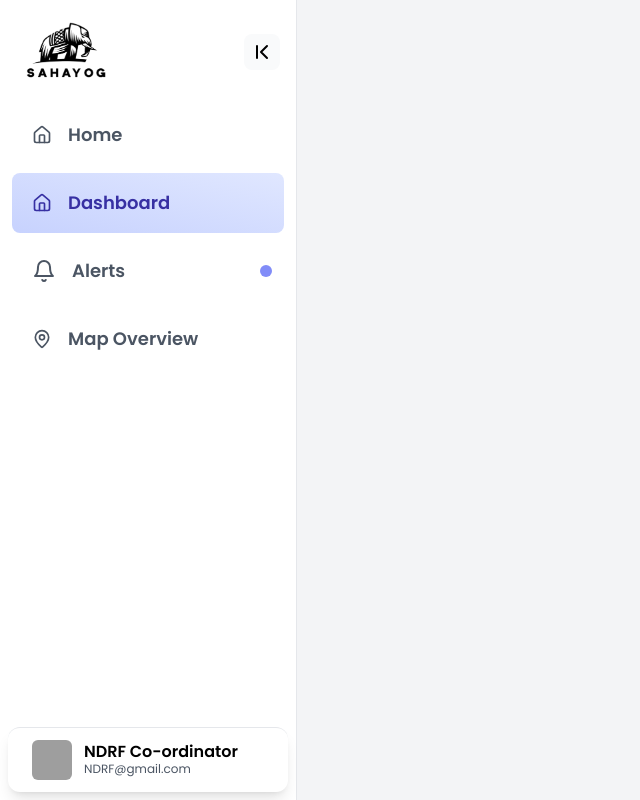
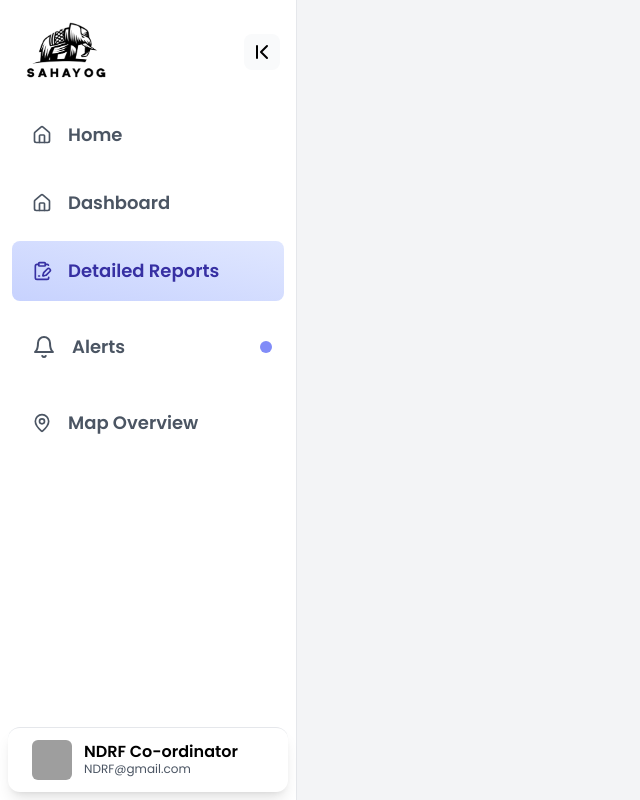
Before and after one commit to Swasti008/Sahayog-Disaster-Response, a React (Vite) app in the folder sahayog-app/: page /dashboard/reports in a window 1280 px wide. Shown: the whole page, without its empty margins (0-640 px from the left). Built offline with nearby package versions, Linux system fonts and the light colour scheme; no server answers; grey boxes are pictures that could not be loaded.

Commit message:
Added a detailed reports section + bug fixes

```diff
--- a/sahayog-app/src/components/Dahboard.jsx
+++ b/sahayog-app/src/components/Dahboard.jsx
@@ -3,8 +3,6 @@ import "../css/Dashboard.css";
 import CardComponent from "./CardComponent";
 import moment from "moment";
 import { ChevronDown, ChevronUp, Clock } from "lucide-react";
-import { useEffect } from "react";
-import NotificationsActiveIcon from "@mui/icons-material/NotificationsActive";
 
 const Dashboard = ({ alerts }) => {
   const [viewMode, setViewMode] = useState("scroll");
@@ -14,25 +12,21 @@ const Dashboard = ({ alerts }) => {
   const [isTypeDropdownOpen, setIsTypeDropdownOpen] = useState(false);
   const [searchTerm, setSearchTerm] = useState("");
 
-  // Get unique alert types
   const alertTypes = useMemo(() => {
     if (!alerts) return [];
     const types = [...new Set(alerts.map((alert) => alert.type))];
     return ["all", ...types];
   }, [alerts]);
 
-  // Combined filtering function incorporating search and type filters
   const filteredAlerts = useMemo(() => {
     if (!alerts) return [];
 
     let filtered = [...alerts];
 
-    // Apply type filter
     if (selectedType !== "all") {
       filtered = filtered.filter((alert) => alert.type === selectedType);
     }
 
-    // Apply search filter if there's a search term
     if (searchTerm) {
       const lowercasedSearch = searchTerm.toLowerCase();
       filtered = filtered.filter(
--- /dev/null
+++ b/sahayog-app/src/components/DetailedReports.jsx
@@ -0,0 +1,9 @@
+import React from 'react'
+
+function DetailedReports() {
+  return (
+    <div>DetailedReports</div>
+  )
+}
+
+export default DetailedReports
--- a/sahayog-app/src/css/Dashboard.css
+++ b/sahayog-app/src/css/Dashboard.css
@@ -142,3 +142,25 @@
   overflow: hidden; /* Disable internal scrolling initially */
   transition: max-height 0.3s ease;
 }
+
+#AlertOverview .relative {
+  overflow: hidden;
+  white-space: nowrap;
+  background-color: #e43434;
+}
+
+#AlertOverview .collapsed {
+  box-shadow: 3px 2px 4px rgba(255, 116, 116, 0.621);
+}
+
+#AlertOverview .expanded {
+  box-shadow: 4px 4px 5px rgba(255, 110, 110, 0.579);
+}
+
+#AlertOverview .transition-all {
+  transition: all 0.3s ease-in-out;
+}
+
+#AlertOverview .rounded-xl {
+  border-radius: 0.75rem;
+}
--- a/sahayog-app/src/pages/MainDash.jsx
+++ b/sahayog-app/src/pages/MainDash.jsx
@@ -1,20 +1,28 @@
 // src/App.js
 import React, { useState, useEffect } from "react";
-import { Route, Routes, Link, useLocation } from "react-router-dom";
+import {
+  Route,
+  Routes,
+  Link,
+  useLocation,
+  useNavigate,
+} from "react-router-dom";
 import Sidebar, { SidebarItem } from "../components/SideNav";
 import Dashboard from "../components/Dahboard";
 import InteractiveMap from "../components/InterativeMap";
-import { Home, Bell, MapPin, User } from "lucide-react";
+import { Home, Bell, MapPin, ClipboardPenLine } from "lucide-react";
 import { Typography } from "@mui/material";
 import io from "socket.io-client";
 import FetchData from "../components/services/FetchData";
+import DetailedReports from "../components/DetailedReports";
 
-const socket = io("http://localhost:3000"); // Connect to the server
+const socket = io("http://localhost:3000");
 
 const MainDash = () => {
   const [alerts, setAlerts] = useState([]);
-  const [activeItem, setActiveItem] = useState("dashboard"); // Track active sidebar item
-  const location = useLocation(); // To track route changes
+  const [activeItem, setActiveItem] = useState("dashboard");
+  const location = useLocation();
+  const navigate = useNavigate();
 
   useEffect(() => {
     const fetchData = async () => {
@@ -24,19 +32,16 @@ const MainDash = () => {
 
     fetchData();
 
-    // Listen for the 'newEntry' event from the server
     socket.on("newEntry", (data) => {
       console.log("Received new entry: ", data);
-      setAlerts((prevAlerts) => [...prevAlerts, { ...data, color: "orange" }]); // Add the new alert to the top
+      setAlerts((prevAlerts) => [...prevAlerts, { ...data, color: "orange" }]);
     });
 
-    // Cleanup the effect when the component unmounts
     return () => {
       socket.off("newEntry");
     };
   }, []);
 
-  // Set active item based on route change
   useEffect(() => {
     if (location.pathname === "/dashboard") {
       setActiveItem("dashboard");
@@ -47,16 +52,29 @@ const MainDash = () => {
     } else if (location.pathname === "/dashboard/profile") {
       setActiveItem("profile");
     } else if (location.pathname == "/") {
-      setActiveItem("home")
+      setActiveItem("home");
+    } else if (location.pathname == "/dashboard/reports") {
+      setActiveItem("detailed");
     }
   }, [location]);
+
+  const handleAlertsClick = () => {
+    if (location.pathname !== "/dashboard") {
+      navigate("/dashboard");
+    }
+    setTimeout(() => {
+      const reportElement = document.querySelector("#latestReport");
+      if (reportElement) {
+        reportElement.scrollIntoView({ behavior: "smooth" });
+      }
+    }, 100);
+  };
 
   return (
     <>
       <div className="flex flex-col">
         <div className="flex flex-1">
           <Sidebar className="w-64 bg-gray-200 shadow-2xl">
-            {/* Dashboard Sidebar Item */}
 
             <Link to="/">
               <SidebarItem
@@ -78,14 +96,17 @@ const MainDash = () => {
               />
             </Link>
 
-            {/* Alerts Sidebar Item */}
-            <a
-              href="#latestReport"
-              onClick={(e) => {
-                e.preventDefault();
-                document.querySelector("#latestReport").scrollIntoView({ behavior: "smooth" });
-              }}
-            >
+            <Link to="/dashboard/reports">
+              <SidebarItem
+                icon={<ClipboardPenLine size={20} />}
+                text="Detailed Reports"
+                active={activeItem === "detailed"}
+                alert={false}
+                onClick={() => setActiveItem("detailed")}
+              />
+            </Link>
+
+            <button onClick={handleAlertsClick} className="w-full text-left">
               <SidebarItem
                 icon={<Bell size={24} />}
                 text="Alerts"
@@ -93,9 +114,8 @@ const MainDash = () => {
                 alert={true}
                 onClick={() => setActiveItem("alerts")}
               />
-            </a>
+            </button>
 
-            {/* Map Overview Sidebar Item */}
             <Link to="/dashboard/map">
               <SidebarItem
                 icon={<MapPin size={20} />}
@@ -126,6 +146,7 @@ const MainDash = () => {
                   </>
                 }
               />
+              <Route path="/dashboard/reports" element={<DetailedReports />} />
             </Routes>
           </main>
         </div>
```
